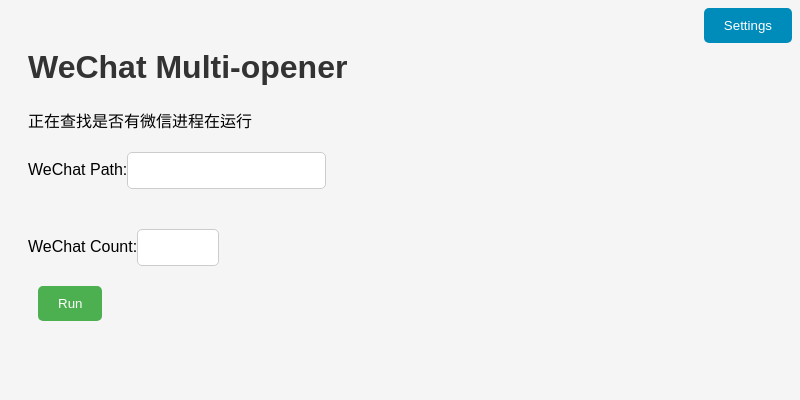
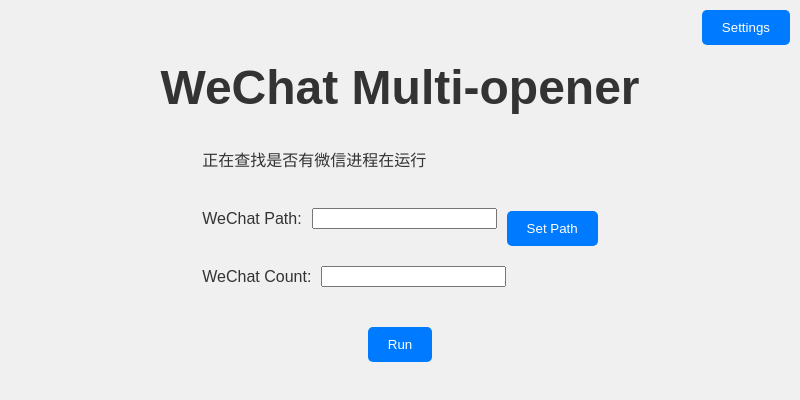
Before and after one commit to TuTouPower/DuoWei, an Electron app: page index.html in a window 800 px wide. Drawn offline with Linux system fonts and the light colour scheme; no server answers.

Commit message:
添加设置路径的按钮

```diff
--- a/index.html
+++ b/index.html
@@ -7,14 +7,17 @@
 </head>
 <body>
     <h1>WeChat Multi-opener</h1>
+    <div class="centered-container">
         <text id="wechat-status">正在查找是否有微信进程在运行</text>
         <div class="input-container">
             <label for="wechatPath">WeChat Path:</label>
             <input id="wechatPath" type="text">
+            <button id="setWeChatPath">Set Path</button>
         </div>
         <div class="input-container">
             <label for="wechatCount">WeChat Count:</label>
             <input id="wechatCount" type="number" min="1" step="1">
+        </div>
     </div>
     <button id="runCommandButton">Run</button>
     <button id="settingsButton">Settings</button>
--- a/renderer.js
+++ b/renderer.js
@@ -1,6 +1,7 @@
 const { ipcRenderer } = require('electron');
 const runCommandButton = document.getElementById('runCommandButton');
 const settingsButton = document.getElementById('settingsButton');
+const setWeChatPathButton = document.getElementById('setWeChatPath');
 const weChatCountInput = document.getElementById('wechatCount');
 const weChatPathInput = document.getElementById('wechatPath');
 const weChatStatusElement = document.getElementById('wechat-status');
@@ -25,6 +26,10 @@
         ipcRenderer.send('open-settings');
     });
 
+    setWeChatPathButton.addEventListener('click', () => {
+        ipcRenderer.send('set-wechat-path-clicked');
+    });
+
     ipcRenderer.on('wechat-status', (event, weChatRunningProcessCount) => {
         if (weChatRunningProcessCount == 0 ){
             weChatStatusElement.textContent = 'WeChat is not running';
--- a/styles.css
+++ b/styles.css
@@ -1,55 +1,63 @@
 body {
+    background-color: #f0f0f0;
     font-family: Arial, sans-serif;
+    color: #333;
+    text-align: center;
     padding: 20px;
-    background-color: #f5f5f5;
-    position: relative;
 }
 
 h1 {
+    font-size: 3em;
     color: #333;
 }
 
-#wechatPath, #wechatCount {
-    padding: 10px;
-    margin: 20px 0;
-    border-radius: 5px;
-    border: 1px solid #ccc;
-}
-
-#wechatCount {
-    width: 60px;
+#wechat-status {
+    margin-bottom: 20px;
 }
 
 .input-container {
     display: flex;
+    justify-content: center;
     align-items: center;
+    margin-bottom: 20px;
+}
+
+.input-container label {
+    margin-right: 10px;
+}
+
+.input-container input {
+    margin-right: 10px;
+}
+
+.centered-container {
+    display: flex;
+    flex-direction: column;
+    align-items: flex-start;
+    justify-content: center;
+    width: fit-content;
+    margin: auto;
 }
 
 button {
     padding: 10px 20px;
     color: white;
+    background-color: #007BFF;
     border: none;
     border-radius: 5px;
     cursor: pointer;
-    margin: 0 auto;
 }
 
-#runCommandButton {
-    background-color: #4CAF50;
-    margin-left: 10px;
-}
-
-#runCommandButton:hover {
-    background-color: #45a049;
+button:hover {
+    background-color: #0056b3;
 }
 
 #settingsButton {
-    background-color: #008CBA;
     position: absolute;
-    right: 0;
-    top: 0;
+    top: 10px;
+    right: 10px;
 }
 
-#settingsButton:hover {
-    background-color: #007B9E;
+#runCommandButton, #setWeChatPath {
+    margin-top: 20px;
 }
--- a/utils.js
+++ b/utils.js
@@ -54,9 +54,7 @@
 
     const list = await find('name', 'WeChat', true);
     const specificProcessList = list.filter(proc => proc.bin === binPath && proc.cmd === cmdPath);
-    console.log('Specific process list:', specificProcessList);
     const nowWeChatRunningProcessCount = specificProcessList.length;
-    console.log('nowWeChatRunningProcessCount:', nowWeChatRunningProcessCount);
 
     // 如果 WeChat 的运行状态发生了变化，发送一个 IPC 事件到前端
     if (weChatRunningProcessCount !== nowWeChatRunningProcessCount) {
```
Also changed, not shown: main.js (+9 -0 lines). Lines whose indentation alone changed are shown as unchanged.
